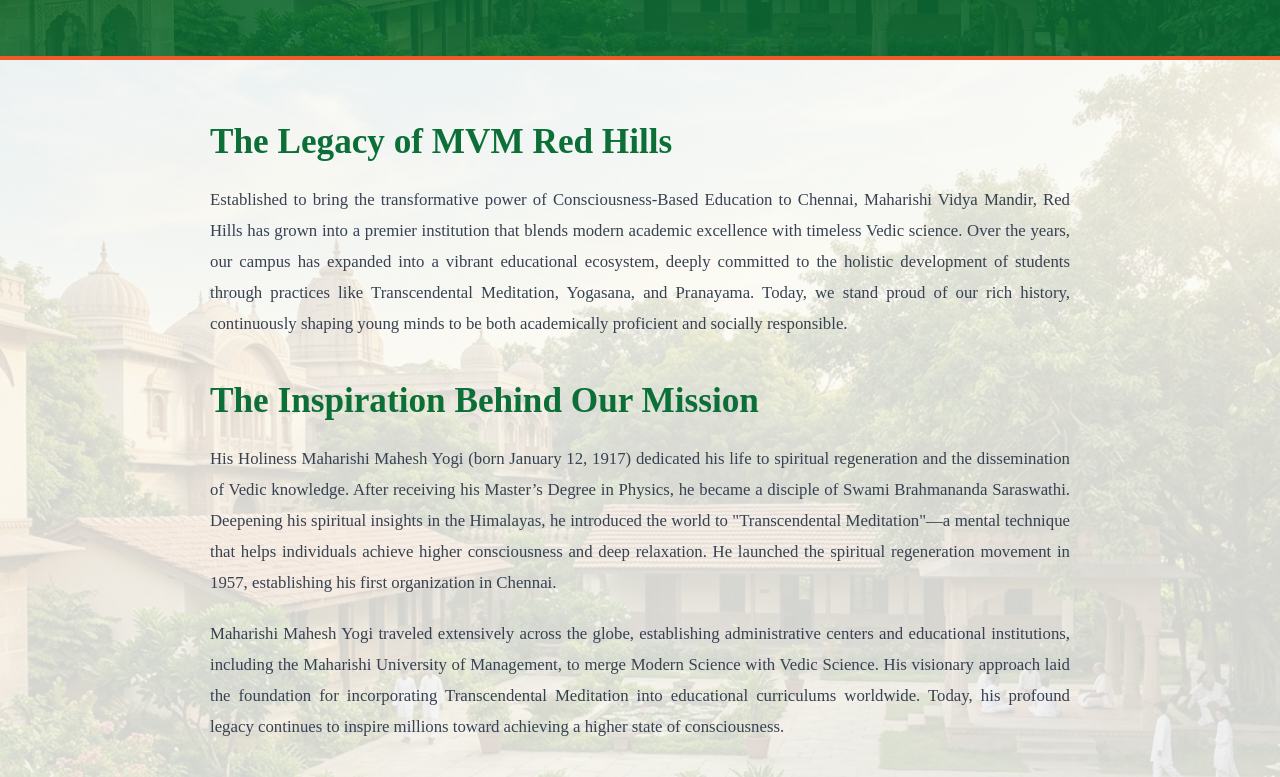
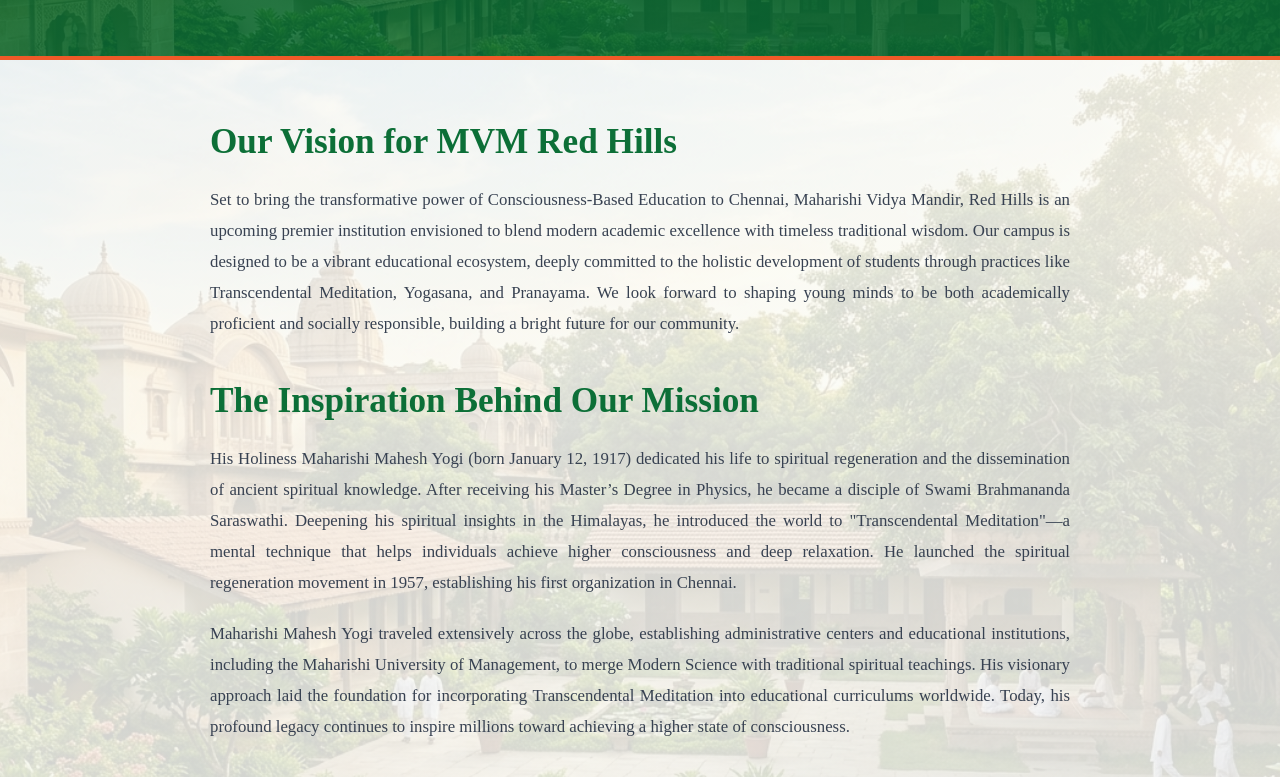
Before and after one commit to sharanbabu7047/MVM-Website, a plain HTML site: page history.html in a window 1280 px wide. Shown: the part 536-1313 px from the top of the page. Drawn offline with Linux system fonts and the light colour scheme; files whose address does not match are found by name.

Commit message:
docs: update MVM Red Hills history content to reflect vision and refine mission descriptions

```diff
--- a/history.html
+++ b/history.html
@@ -120,17 +120,17 @@
     <section class="section" id="history-content-section" style="background: linear-gradient(rgba(251, 252, 248, 0.84), rgba(251, 252, 248, 0.84)), url('images/history_new_bg.jpg') no-repeat center center; background-size: cover; background-attachment: fixed; padding: 60px 0;">
       <div class="container" style="max-width: 900px; position: relative; z-index: 2;">
         <div style="font-family: var(--font-serif); line-height: 1.85; font-size: 1.15rem; color: var(--text-dark);">
-          <h2 style="color: var(--mvm-green-dark); font-size: 2.2rem; margin-bottom: 20px; font-weight: 700;">The Legacy of MVM Red Hills</h2>
+          <h2 style="color: var(--mvm-green-dark); font-size: 2.2rem; margin-bottom: 20px; font-weight: 700;">Our Vision for MVM Red Hills</h2>
           <p style="margin-bottom: 40px;">
-            Established to bring the transformative power of Consciousness-Based Education to Chennai, Maharishi Vidya Mandir, Red Hills has grown into a premier institution that blends modern academic excellence with timeless Vedic science. Over the years, our campus has expanded into a vibrant educational ecosystem, deeply committed to the holistic development of students through practices like Transcendental Meditation, Yogasana, and Pranayama. Today, we stand proud of our rich history, continuously shaping young minds to be both academically proficient and socially responsible.
+            Set to bring the transformative power of Consciousness-Based Education to Chennai, Maharishi Vidya Mandir, Red Hills is an upcoming premier institution envisioned to blend modern academic excellence with timeless traditional wisdom. Our campus is designed to be a vibrant educational ecosystem, deeply committed to the holistic development of students through practices like Transcendental Meditation, Yogasana, and Pranayama. We look forward to shaping young minds to be both academically proficient and socially responsible, building a bright future for our community.
           </p>
 
           <h2 style="color: var(--mvm-green-dark); font-size: 2.2rem; margin-bottom: 20px; font-weight: 700;">The Inspiration Behind Our Mission</h2>
           <p style="margin-bottom: 20px;">
-            His Holiness Maharishi Mahesh Yogi (born January 12, 1917) dedicated his life to spiritual regeneration and the dissemination of Vedic knowledge. After receiving his Master’s Degree in Physics, he became a disciple of Swami Brahmananda Saraswathi. Deepening his spiritual insights in the Himalayas, he introduced the world to "Transcendental Meditation"—a mental technique that helps individuals achieve higher consciousness and deep relaxation. He launched the spiritual regeneration movement in 1957, establishing his first organization in Chennai.
+            His Holiness Maharishi Mahesh Yogi (born January 12, 1917) dedicated his life to spiritual regeneration and the dissemination of ancient spiritual knowledge. After receiving his Master’s Degree in Physics, he became a disciple of Swami Brahmananda Saraswathi. Deepening his spiritual insights in the Himalayas, he introduced the world to "Transcendental Meditation"—a mental technique that helps individuals achieve higher consciousness and deep relaxation. He launched the spiritual regeneration movement in 1957, establishing his first organization in Chennai.
           </p>
           <p style="margin-bottom: 30px;">
-            Maharishi Mahesh Yogi traveled extensively across the globe, establishing administrative centers and educational institutions, including the Maharishi University of Management, to merge Modern Science with Vedic Science. His visionary approach laid the foundation for incorporating Transcendental Meditation into educational curriculums worldwide. Today, his profound legacy continues to inspire millions toward achieving a higher state of consciousness.
+            Maharishi Mahesh Yogi traveled extensively across the globe, establishing administrative centers and educational institutions, including the Maharishi University of Management, to merge Modern Science with traditional spiritual teachings. His visionary approach laid the foundation for incorporating Transcendental Meditation into educational curriculums worldwide. Today, his profound legacy continues to inspire millions toward achieving a higher state of consciousness.
           </p>
 
           <div
```
